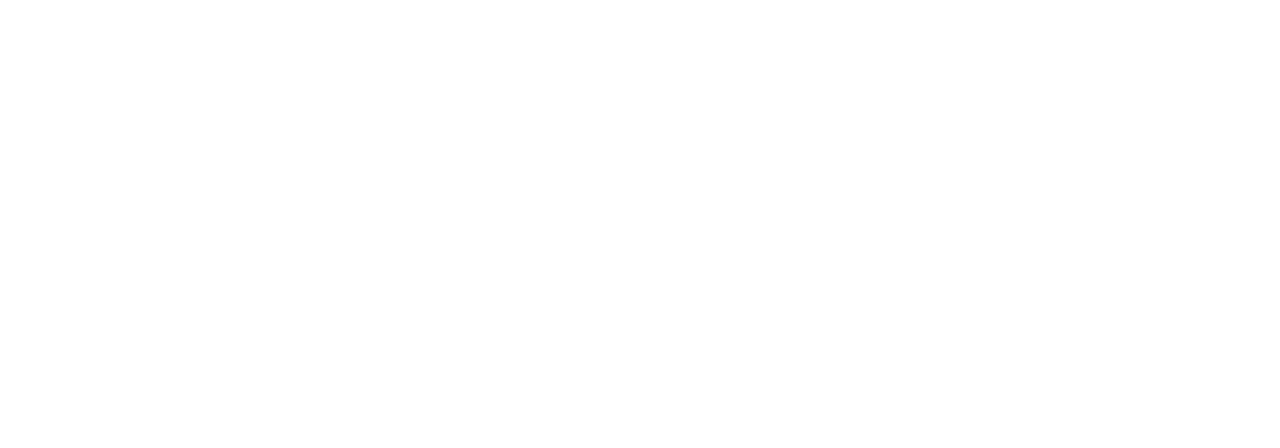
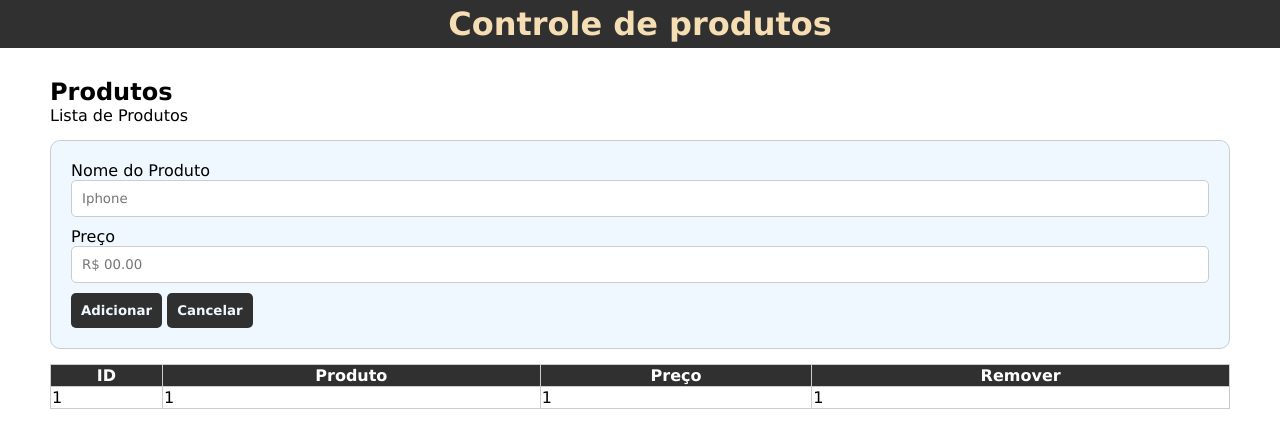
Before and after one commit to Vannucci-021/Gerenciador_De_Produtos, a plain HTML site: page index.html in a window 1280 px wide. Drawn offline with Linux system fonts and the light colour scheme.

Commit message:
Finalizando o HTML e CSS. Iniciando no JS

```diff
--- a/index.html
+++ b/index.html
@@ -7,6 +7,41 @@
     <title>Gerenciado de Produtos</title>
 </head>
 <body>
+    <header>
+        <h1>Controle de produtos</h1>
+    </header>
+    <main>
+        <h2>Produtos</h2>
+        <p>Lista de Produtos</p>
+        <section class="card">
+            <div class="inputpd">
+                <label>Nome do Produto</label>
+                <input type="text" id="pdnome" placeholder="Iphone">
+            </div>
+            <div class="inputpd">
+                <label>Preço</label>
+                <input type="text" id="pdpreco" placeholder="R$ 00.00">
+            </div>
+            <button>Adicionar</button>
+            <button>Cancelar</button>
+        </section>
+        <section class="conteudo">
+            <table border="1">
+                <thead>
+                    <th>ID</th>
+                    <th>Produto</th>
+                    <th>Preço</th>
+                    <th>Remover</th>
+                </thead>
+                <tbody>
+                    <td>1</td>
+                    <td>1</td>
+                    <td>1</td>
+                    <td>1</td>
+                </tbody>
+            </table>
+        </section>
+    </main>
     <script src="script.js"></script>
 </body>
 </html>
--- a/style.css
+++ b/style.css
@@ -0,0 +1,71 @@
+* {
+    margin: 0;
+    padding: 0;
+    box-sizing: border-box;
+    font-family: Verdana, Geneva, Tahoma, sans-serif;
+}
+
+header {
+    background-color: #303030;
+    padding: 5px;
+    color: wheat;
+    display: grid;
+    text-align: center;
+}
+
+main {
+    padding: 30px 50px;
+}
+
+input {
+    padding: 10px;
+    border-radius: 5px;
+    border: 1px solid #CCC;
+    outline: none;
+}
+
+button {
+    padding: 10px;
+    font-weight: bold;
+    border: 0;
+    border-radius: 5px;
+    color: aliceblue;
+    background-color: #303030;
+}
+
+button:hover {
+    background-color: black;
+}
+
+table {
+    border-collapse: collapse;
+    width: 100%;
+    border: #CCC;
+}
+
+table th {
+    background-color: #303030;
+    padding: 1px;
+    color: white;
+}
+
+table td {
+    padding: 1px;
+}
+
+.card {
+    margin-top: 15px;
+    padding: 20px;
+    border: 1px solid #CCC;
+    border-radius: 10px;
+    background-color: aliceblue;
+}
+
+.inputpd {
+    display: grid;
+    margin-bottom: 10px;
+}
+
+.conteudo {
+    margin-top: 15px;
+}
```
